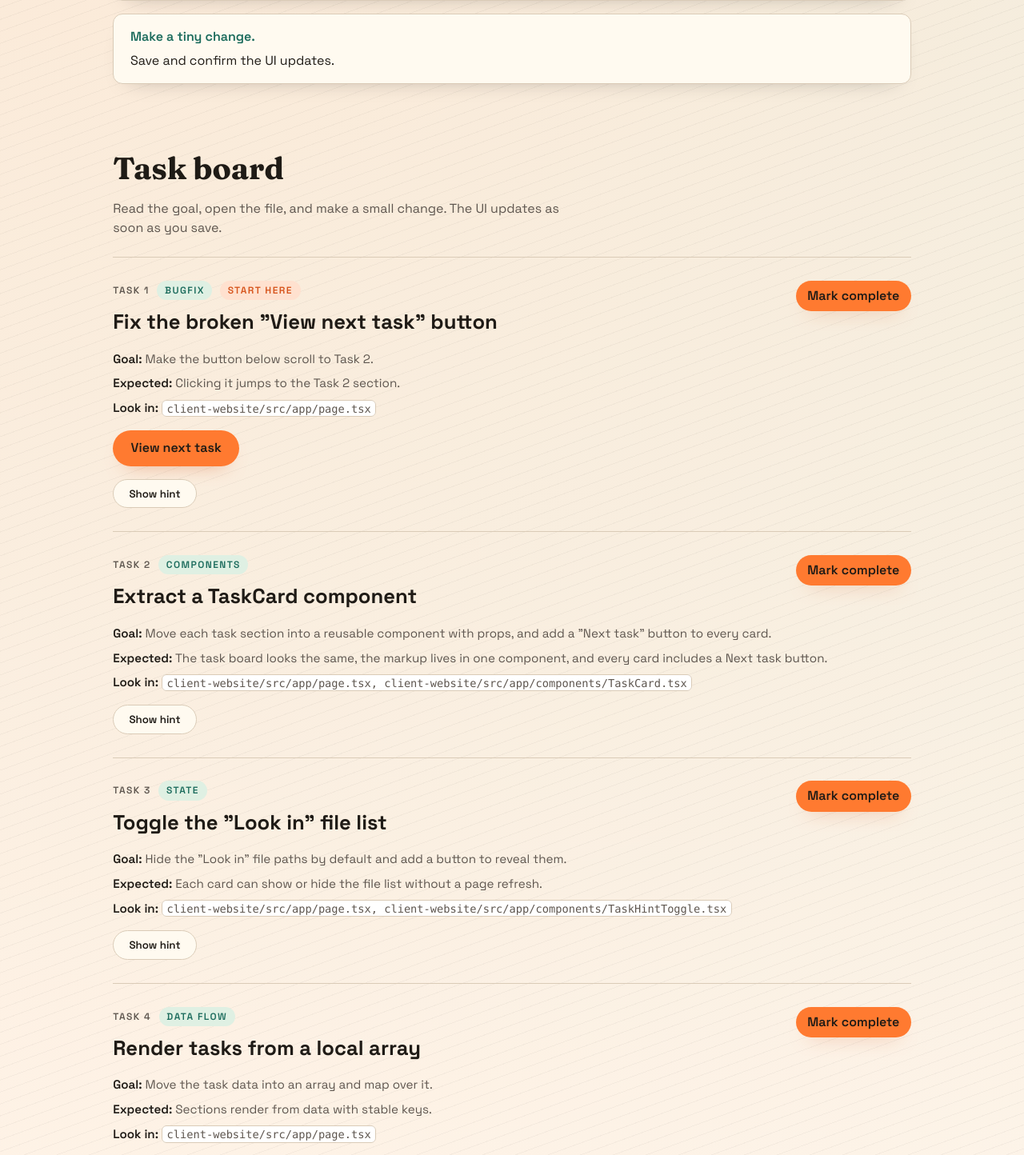
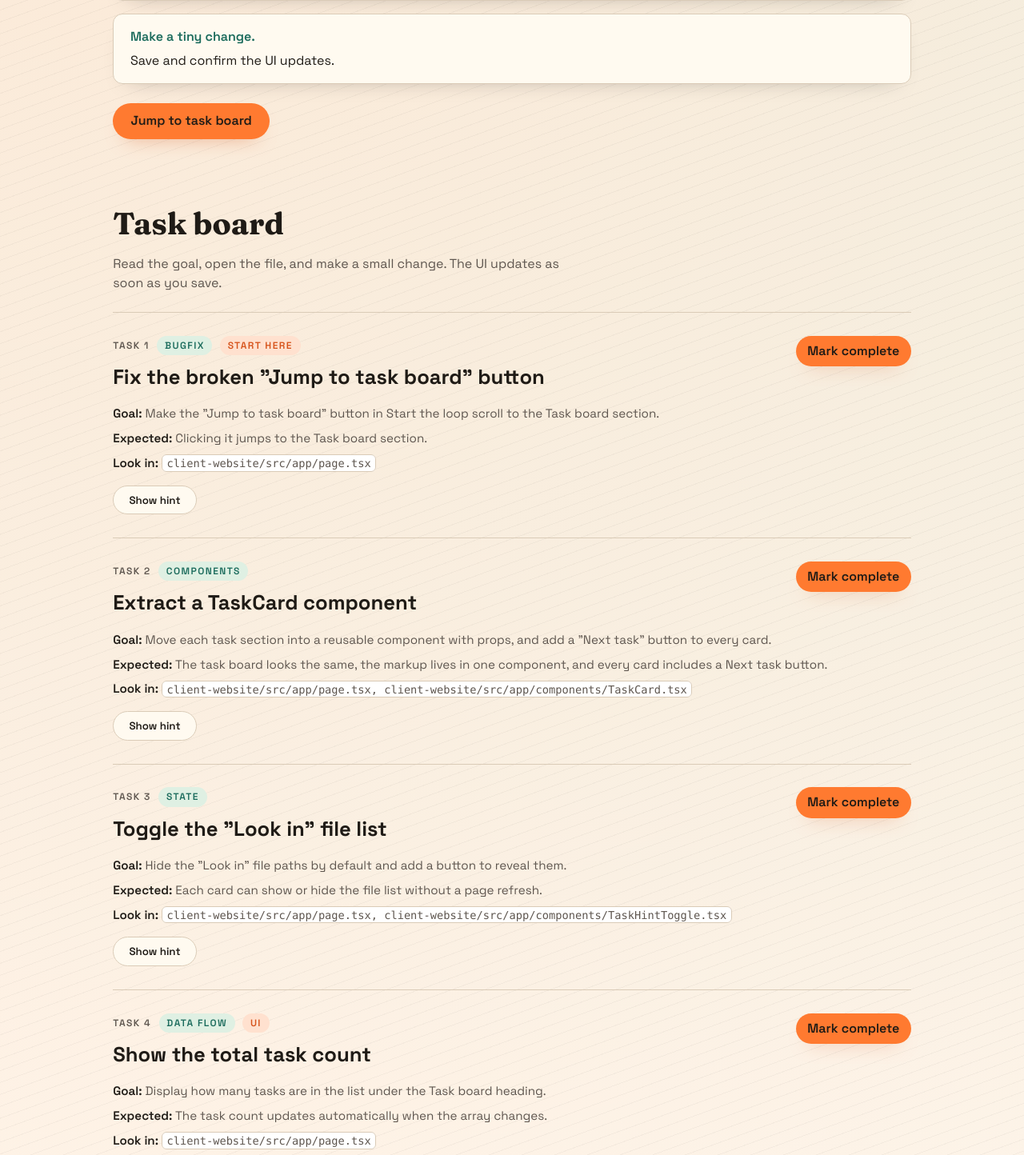
Before and after one commit to matthew-plusprogramming/bootcamp, a Next.js app in the folder client-website/: page / in a window 1280 px wide. Shown: the part 1124-2568 px from the top of the page at 80% size. Built offline with nearby package versions, Linux system fonts and the light colour scheme.

Commit message:
Add jump link and refine task board tasks
- add a Start section link to jump to the task board
- update early task copy and hints to match the new flow
- adjust task 4 to focus on showing the task count

```diff
--- a/client-website/src/app/page.tsx
+++ b/client-website/src/app/page.tsx
@@ -37,6 +37,9 @@ const Home = (): JSX.Element => {
               updates.
             </li>
           </ol>
+          <a className={styles.taskAction} href="#tASks">
+            Jump to task board
+          </a>
         </section>
 
         <section className={styles.tasks} id="tasks">
@@ -60,8 +63,7 @@ const Home = (): JSX.Element => {
                 <article
                   className={styles.taskSection}
                   id={task.id}
-                  key={task.id}
-                >
+                  key={task.id}>
                   <input
                     className={styles.taskToggle}
                     type="checkbox"
@@ -82,8 +84,7 @@ const Home = (): JSX.Element => {
                                 ? styles.taskBadge
                                 : styles.taskBadgeAlt
                             }
-                            key={`${task.id}-${badge}`}
-                          >
+                            key={`${task.id}-${badge}`}>
                             {badge}
                           </span>
                         ))}
@@ -92,8 +93,7 @@ const Home = (): JSX.Element => {
                     </div>
                     <label
                       className={styles.taskComplete}
-                      htmlFor={`${task.id}-complete`}
-                    >
+                      htmlFor={`${task.id}-complete`}>
                       <span className={styles.taskCompleteLabel}>
                         {completeLabel}
                       </span>
--- a/client-website/src/data/bootcampTasks.ts
+++ b/client-website/src/data/bootcampTasks.ts
@@ -19,17 +19,13 @@ export const bootcampTasks: BootcampTask[] = [
   {
     id: 'task-1',
     order: 1,
-    title: 'Fix the broken "View next task" button',
+    title: 'Fix the broken "Jump to task board" button',
     badges: ['Bugfix', 'Start here'],
-    goal: 'Make the button below scroll to Task 2.',
-    expected: 'Clicking it jumps to the Task 2 section.',
+    goal: 'Make the "Jump to task board" button in Start the loop scroll to the Task board section.',
+    expected: 'Clicking it jumps to the Task board section.',
     lookIn: ['client-website/src/app/page.tsx'],
     completion: 'manual',
-    action: {
-      label: 'View next task',
-      href: '#task2',
-    },
-    hint: 'Hint: In `page.tsx` around lines 68-71 the card id is `task.id` (ex: `task-2`), but in `bootcampTasks.ts` the `href` for task 1 is `#task2`.',
+    hint: 'Hint: In `page.tsx` inside the Start the loop section, the button points to `#tASks`, but the Task board section uses the id `tasks`.',
   },
   {
     id: 'task-2',
@@ -37,7 +33,8 @@ export const bootcampTasks: BootcampTask[] = [
     title: 'Extract a TaskCard component',
     badges: ['Components'],
     goal: 'Move each task section into a reusable component with props, and add a "Next task" button to every card.',
-    expected: 'The task board looks the same, the markup lives in one component, and every card includes a Next task button.',
+    expected:
+      'The task board looks the same, the markup lives in one component, and every card includes a Next task button.',
     lookIn: [
       'client-website/src/app/page.tsx',
       'client-website/src/app/components/TaskCard.tsx',
@@ -63,13 +60,13 @@ export const bootcampTasks: BootcampTask[] = [
   {
     id: 'task-4',
     order: 4,
-    title: 'Render tasks from a local array',
-    badges: ['Data flow'],
-    goal: 'Move the task data into an array and map over it.',
-    expected: 'Sections render from data with stable keys.',
+    title: 'Show the total task count',
+    badges: ['Data flow', 'UI'],
+    goal: 'Display how many tasks are in the list under the Task board heading.',
+    expected: 'The task count updates automatically when the array changes.',
     lookIn: ['client-website/src/app/page.tsx'],
     completion: 'manual',
-    hint: 'Hint: The `bootcampTasks.map` loop is in `page.tsx` lines 59-137; if you are starting from static sections, replace them with a map and keep `task.id` as the key.',
+    hint: 'Hint: In `page.tsx` inside the Task board `sectionHeading`, render something like `${bootcampTasks.length} tasks` beneath the title.',
   },
   {
     id: 'task-5',
```
